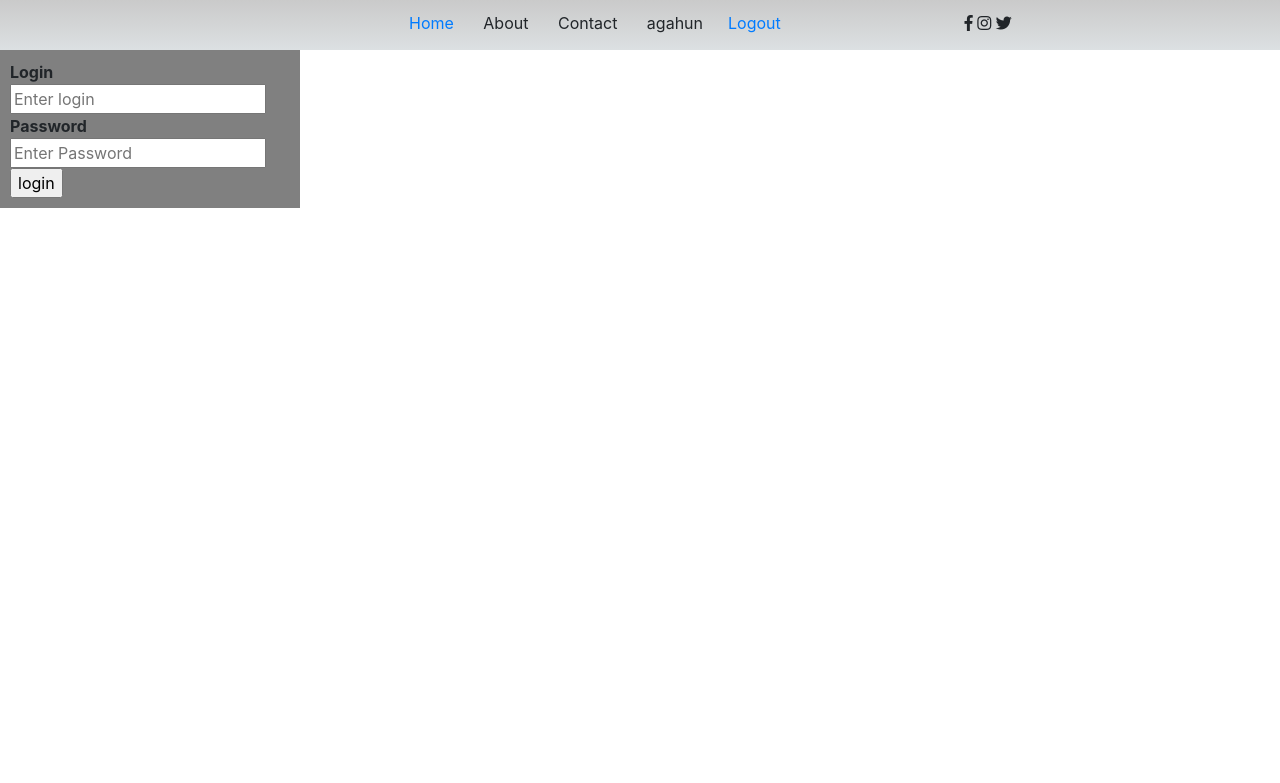
After one commit to Agahun9/blog, a PHP site: page /register.php in a window 1280 px wide. The commit adds this page. Shown: the top 783 px of the page. Run offline with PHP 8.4, Linux system fonts and the light colour scheme; a user stored in the database is signed in; some libraries are stand-ins or nearby versions.

Commit message:
next commit

```diff
--- a/head.php
+++ b/head.php
@@ -1,9 +1,12 @@
-</html>
+<html>
 <head>
 <link href="css/global.css" rel="stylesheet">
 <link href="css/bootstrap.min.css" rel="stylesheet">
 <link rel="stylesheet" href="https://use.fontawesome.com/releases/v5.6.3/css/all.css" integrity="sha384-UHRtZLI+pbxtHCWp1t77Bi1L4ZtiqrqD80Kn4Z8NTSRyMA2Fd33n5dQ8lWUE00s/" crossorigin="anonymous">
 <script src="js/scripts.js"></script>
 <title>Stronka test</title>
+<?php
+session_start();
+?>
 </head>
-</body>
+<body>
--- a/header.php
+++ b/header.php
@@ -1,48 +1,39 @@
 <?php
 include "head.php";
-include "classes/user.php";
 
-if(isset ($_POST["login"])){
-$login=new user();
-$login->loginuser($_POST["login"],md5($_POST["pass"]));
-}
-if(isset ($_GET["logout"]))
-{
-    $login=new user();
-    $login->logout($_GET["logout"]);
-    header("location: index.php");
-}
 ?>
 
 <div class="nav-bar">
     <div class="nav-bar-menu">
-<span class="menu">Home</span>
-<span class="menu">About</span>
-<span class="menu">Contact</span>
-<?php if($_SESSION["verify"]==0){
+<a href="/index.php" class="menu">Home</a>
+<a class="menu">About</a>
+<a class="menu">Contact</a>
+<?php
+if($_SESSION["verify"]==0){
    print <<<END
-<span class="menu">Register</span>
-<span class="menu" onclick="openform()">login</span>
+   <a href="register.php" class="menu">Register</a>
 
-<div class="login-form-pop" id="pop">
-    <form action="" class="form-container" method="post">
+<a class="menu" id=login onclick="openform(this.id)">login</a>
+
+<div class="login-form-pop" id="loginForm">
+    <form action="users.php" class="form-container" method="post">
 
     <label for="email"><b>login</b></label>
-    <input type="text" placeholder="Enter name" name="login" required="">
+    <input type="text" placeholder="Enter name" name="login" required>
 
     <label for="psw"><b>Password</b></label>
-    <input type="password" placeholder="Enter Password" name="pass" required="">
+    <input type="password" placeholder="Enter Password" name="pass" required>
 
     <button type="submit" class="btn-login">Login</button>
-    <button type="button" class="btn-cancel" onclick="closeForm()">Close</button>
-<form>
+    <button type="button" id="login" class="btn-cancel" onclick="closeForm(this.id)">Close</button>
+    </form>
 
 </div>
 END;
 }
 else{
-    print "<span class='userName'>".$_SESSION['user_login']."</span>";
-    print "<a href='?logout'>Logout</a>";
+    print "<span class='menu'>".$_SESSION['user_login']."</span>";
+    print "<a class='menu' href='/users.php?logout'>Logout</a>";
 }
 ?>
 
--- a/js/scripts.js
+++ b/js/scripts.js
@@ -1,7 +1,7 @@
-function openform(){
-    document.getElementById("pop").style.display="block";
+function openform(e){
+    document.getElementById(e+"Form").style.display="block";
 }
 
-function closeForm(){
-    document.getElementById("pop").style.display="none";
+function closeForm(e){
+    document.getElementById(e+"Form").style.display="none";
 }
--- /dev/null
+++ b/register.php
@@ -0,0 +1,11 @@
+<?php
+require_once "header.php";
+?>
+
+<form id="register" action="/users.php" class="form-container" method="post">
+<b>Login</b>
+<input type="text" placeholder="Enter login" name="reglogin" required>
+<b>Password</b>
+<input type="password" placeholder="Enter Password" name="regpass" required>
+<input type="submit" value="login" name="register">
+</form>
```
Also changed, not shown: classes/dbquery.php (renamed from classes/querytest.php, +26 -6 lines), classes/showarticles.php (added, +29 -0 lines), classes/user.php (+19 -3 lines), index.php (+6 -5 lines), users.php (added, +28 -0 lines).
